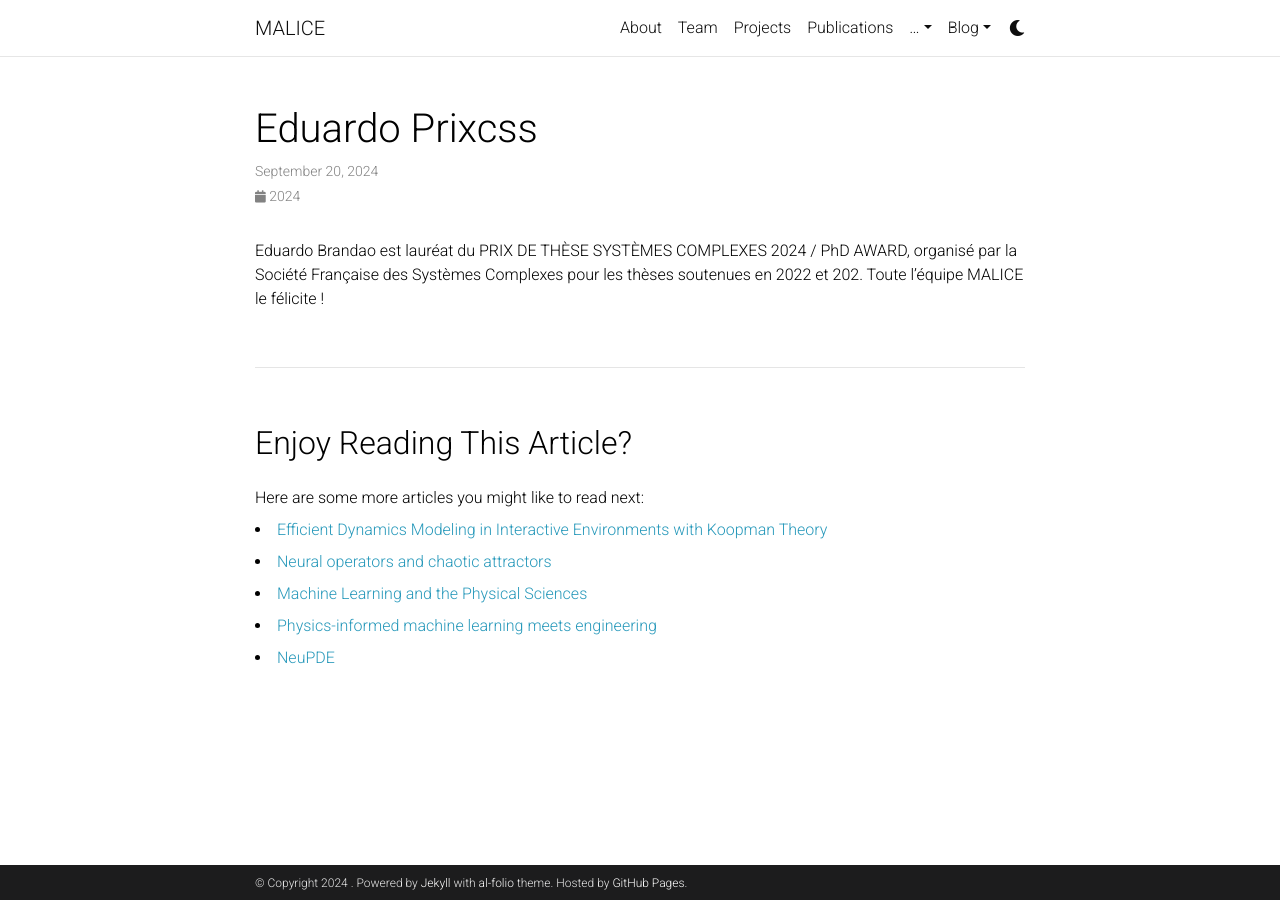
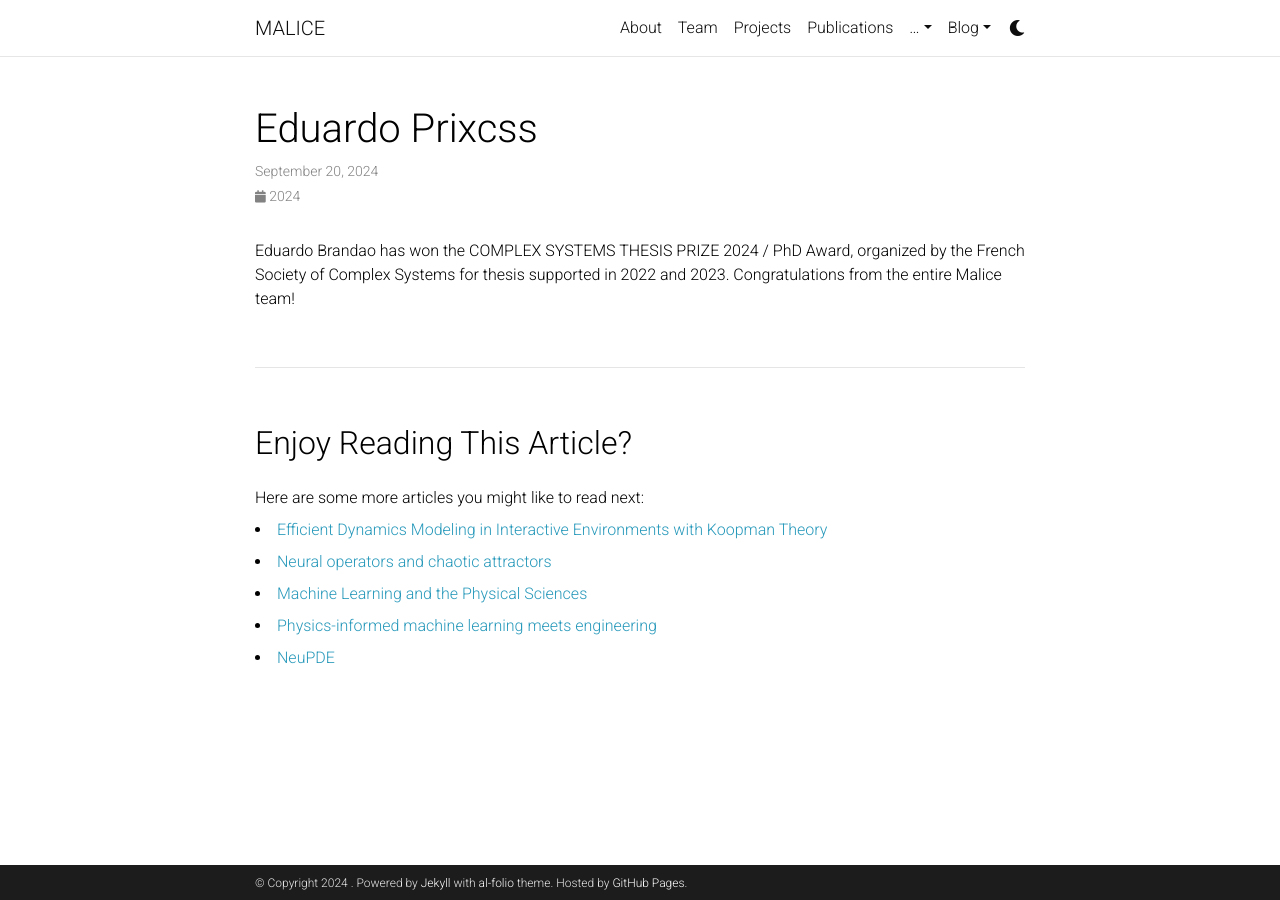
Before and after one commit to labhc-malice/labhc-malice.github.io, a Jekyll site: the page built from _news/24-09-20-eduardo-prixCSS.md, in a window 1280 px wide. Built offline with Jekyll 4.4.1, drawn with Linux system fonts in a browser that asks for light colours; comment, search, counter and statistics services are not loaded; a style sheet for code colours, icons or effects is not loaded.

Commit message:
Update prix CSS Eduardo

```diff
--- a/_news/24-09-20-eduardo-prixCSS.md
+++ b/_news/24-09-20-eduardo-prixCSS.md
@@ -4,4 +4,4 @@ date: 2024-09-20 09:00:00+0100
 inline: true
 ---
 
-Eduardo Brandao est lauréat du PRIX DE THÈSE SYSTÈMES COMPLEXES 2024 / PhD AWARD, organisé par la Société Française des Systèmes Complexes pour les thèses soutenues en 2022 et 202. Toute l'équipe MALICE le félicite !
+Eduardo Brandao has won the COMPLEX SYSTEMS THESIS PRIZE 2024 / PhD Award, organized by the French Society of Complex Systems for thesis supported in 2022 and 2023. Congratulations from the entire Malice team!
```
